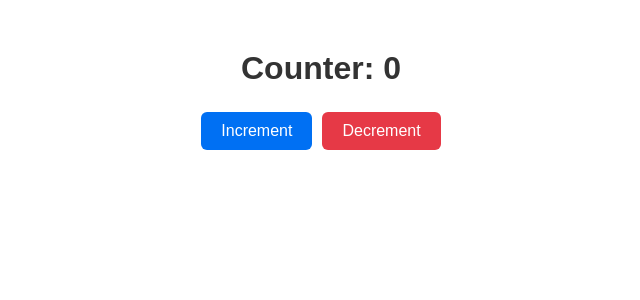
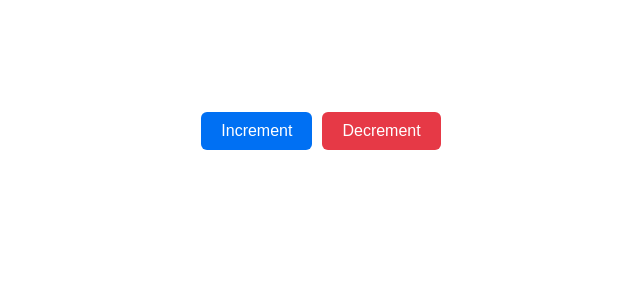
Before and after one commit to abhishek3-successive/React-training, a Next.js app: page /Assignment1/Question4 in a window 1280 px wide. Shown: the top 300 px of the page, without its empty margins (319-959 px from the left). Built offline with nearby package versions, Linux system fonts and the light colour scheme.

Commit message:
fix : fontcolor

```diff
--- a/src/app/Assignment1/components/Q1.jsx
+++ b/src/app/Assignment1/components/Q1.jsx
@@ -1,7 +1,7 @@
 function Greeting() {
   const headingStyle = {
     fontSize: '2rem',
-    color: '#0070f3',
+    color: 'white',
     textAlign: 'center',
     marginTop: '50px',
     fontFamily: 'Segoe UI, Tahoma, Geneva, Verdana, sans-serif',
--- a/src/app/Assignment1/components/Q3.jsx
+++ b/src/app/Assignment1/components/Q3.jsx
@@ -3,7 +3,7 @@ const Weather = ({ temperature }) => {
     fontSize: '1.2rem',
     fontWeight: 'bold',
     textAlign: 'center',
-    color: '#333',
+    color: 'white',
     marginTop: '20px',
     fontFamily: 'Arial, sans-serif',
   };
--- a/src/app/Assignment1/components/Q4.jsx
+++ b/src/app/Assignment1/components/Q4.jsx
@@ -16,7 +16,7 @@ export default function Counter() {
   const countStyle = {
     fontSize: '2rem',
     marginBottom: '20px',
-    color: '#333',
+    color: 'white',
   };
 
   const buttonStyle = {
--- a/src/app/Assignment1/components/Q5.jsx
+++ b/src/app/Assignment1/components/Q5.jsx
@@ -18,7 +18,7 @@ export default function TaskList({ data }) {
 
   const itemStyle = {
     fontSize: '1.1rem',
-    color: '#333',
+    color: 'white',
     margin: '8px 0',
   };
 
```
